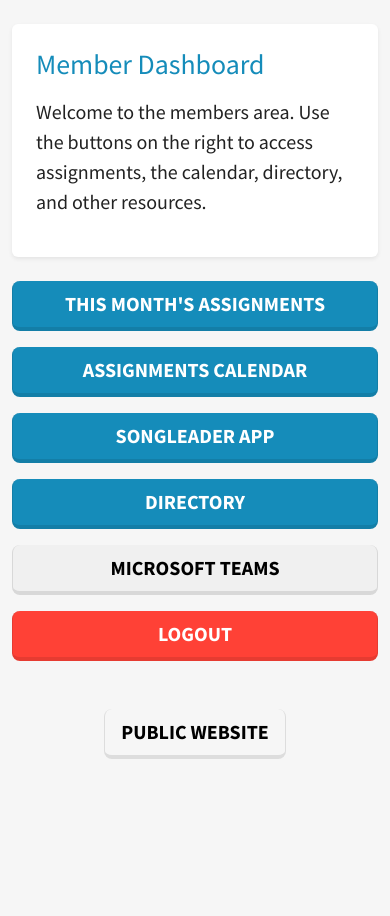
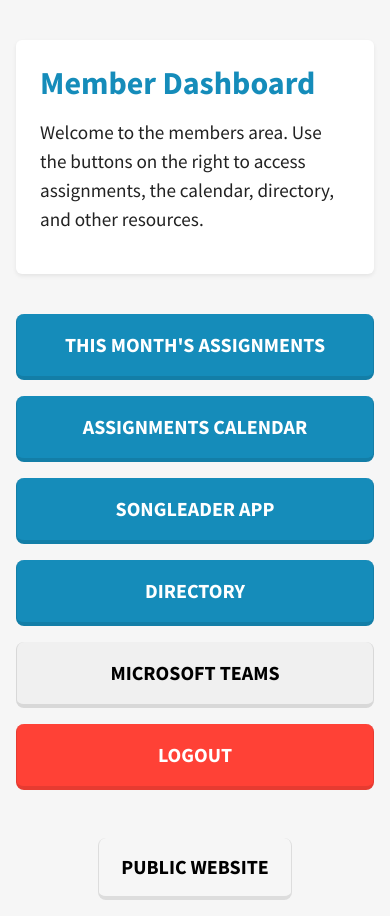
Before and after one commit to kingp84/speaktruth-pioneer-backend, a Django app: page /members/ in a window 390 px wide. Shown: the part 54-970 px from the top of the page. Before the commit the page ends 813 px from the top, so only its background shows below. Run offline with Django 5.2, Linux system fonts and the light colour scheme; a user stored in the database is signed in; some libraries are stand-ins or nearby versions.

Commit message:
Mobile view for most html pages

```diff
--- a/templates/dashboard/member_home.html
+++ b/templates/dashboard/member_home.html
@@ -2,6 +2,7 @@
 <html lang="en">
 <head>
     <meta charset="UTF-8">
+    <meta name="viewport" content="width=device-width, initial-scale=1">
     <title>Member Dashboard – Pioneer & Bell church of Christ</title>
 
     {% load static %}
@@ -17,15 +18,15 @@
     </div>
 </nav>
 
-<div class="container">
+<div class="container member-home-container">
 
     <div class="row">
 
         <!-- LEFT SIDE: Welcome text -->
         <div class="col-md-8">
-            <div class="bg-white p-4 rounded shadow-sm mb-4">
-                <h1 class="text-primary mb-3">Member Dashboard</h1>
-                <p class="fs-5">
+            <div class="bg-white p-4 rounded shadow-sm mb-4 member-welcome">
+                <h1 class="text-primary mb-3 member-title">Member Dashboard</h1>
+                <p class="fs-5 member-text">
                     Welcome to the members area. Use the buttons on the right to access assignments,
                     the calendar, directory, and other resources.
                 </p>
@@ -34,36 +35,34 @@
 
         <!-- RIGHT SIDE: BUTTON PANEL -->
         <div class="col-md-4">
-            <div class="d-grid gap-3">
+            <div class="d-grid gap-3 member-buttons">
 
-                <a class="btn btn-primary btn-lg"
+                <a class="btn btn-primary btn-lg member-btn"
                    href="{% url 'monthly_assignments' year=today.year month=today.month %}">
                     This Month's Assignments
                 </a>
 
-                <a class="btn btn-primary btn-lg"
+                <a class="btn btn-primary btn-lg member-btn"
                    href="{% url 'assignment_calendar' %}">
                     Assignments Calendar
                 </a>
 
-                <a class="btn btn-primary btn-lg"
+                <a class="btn btn-primary btn-lg member-btn"
                    href="{% url 'songleader_app_info' %}">
                     SongLeader App
                 </a>
 
-
-
-                <a class="btn btn-primary btn-lg"
+                <a class="btn btn-primary btn-lg member-btn"
                    href="{% url 'directory' %}">
                     Directory
                 </a>
 
-                <a class="btn btn-secondary btn-lg"
+                <a class="btn btn-secondary btn-lg member-btn"
                    href="https://teams.live.com/l/community/FAACC3RUT_BmLT49A" target="_blank">
                     Microsoft Teams
                 </a>
 
-                <a class="btn btn-danger btn-lg"
+                <a class="btn btn-danger btn-lg member-btn"
                    href="{% url 'logout' %}">
                     Logout
                 </a>
@@ -75,7 +74,7 @@
 
     <!-- PUBLIC WEBSITE BUTTON CENTERED AT BOTTOM -->
     <div class="text-center mt-5">
-        <a class="btn btn-light btn-lg"
+        <a class="btn btn-light btn-lg member-public-btn"
            href="https://pioneer-and-bell-speaktruth.github.io"
            target="_blank">
             Public Website
@@ -84,6 +83,51 @@
 
 </div>
 
+<style>
+
+/* Desktop stays normal */
+.member-home-container {
+    max-width: 1100px;
+}
+
+/* --- MOBILE OPTIMIZATION --- */
+@media (max-width: 576px) {
+
+    .member-home-container {
+        padding: 1rem !important;
+    }
+
+    .member-title {
+        font-size: 2rem !important;
+        font-weight: 700 !important;
+    }
+
+    .member-text {
+        font-size: 1.2rem !important;
+        line-height: 1.5 !important;
+    }
+
+    .member-welcome {
+        padding: 1.5rem !important;
+    }
+
+    .member-buttons {
+        margin-top: 1rem;
+    }
+
+    .member-btn {
+        font-size: 1.25rem !important;
+        padding: 1rem !important;
+    }
+
+    .member-public-btn {
+        font-size: 1.25rem !important;
+        padding: .9rem 1.4rem !important;
+    }
+}
+
+</style>
+
 <script src="https://cdn.jsdelivr.net/npm/bootstrap@5.3.2/dist/js/bootstrap.bundle.min.js"></script>
 
 </body>
```
Also changed, not shown: templates/admin/login.html (+42 -0 lines), templates/dashboard/songleader_app_info.html (+72 -12 lines), templates/login.html (+50 -9 lines).
